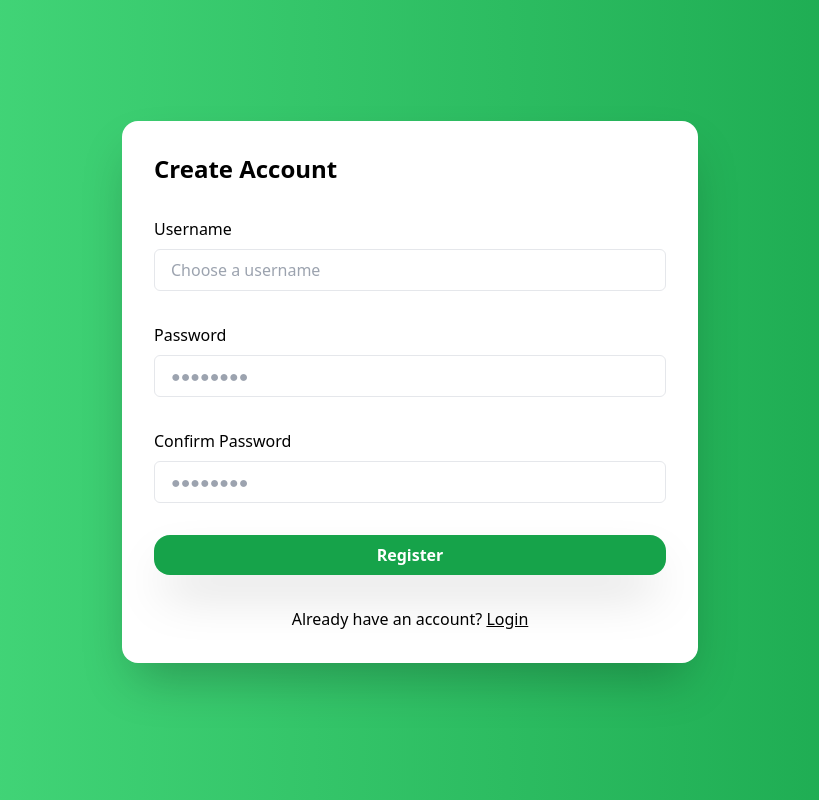
After one commit to PBP-E07/matchplay, a Django app: page /register/ in a window 1280 px wide. The commit adds this page. Shown: the whole page, without its empty margins (230-1049 px from the left). Run offline with Django 5.2, Linux system fonts and the light colour scheme; some libraries are stand-ins or nearby versions.

Commit message:
feat: add authentication method

```diff
--- /dev/null
+++ b/authentication/templates/register.html
@@ -0,0 +1,57 @@
+<head>
+    <script src="https://cdn.tailwindcss.com"></script>
+</head>
+
+{% block content %}
+<main class="bg-gradient-to-r from-green-400 to-green-600 min-h-dvh py-8 w-full flex items-center justify-center">
+    <form method="POST" class="flex flex-col gap-8 bg-white mx-auto max-w-xl w-full rounded-2xl shadow-2xl p-8">
+        {% csrf_token %}
+
+        <div class="font-semibold text-2xl">
+            Create Account
+        </div>
+
+        {% if form.non_field_errors %}
+            {% for error in form.non_field_errors %}
+                <div class="px-4 py-3 rounded text-sm border bg-red-50 border-red-200 text-red-700">
+                    {{ error }}
+                </div>
+            {% endfor %}
+        {% endif %}
+
+        {% if form.errors %}
+            {% for field, errors in form.errors.items %}
+                {% if field != '__all__' %}
+                    {% for error in errors %}
+                        <div class="px-4 py-3 rounded text-sm border bg-red-50 border-red-200 text-red-700">
+                            <strong>{{ field | title }}:</strong> {{ error }}
+                        </div>
+                    {% endfor %}
+                {% endif %}
+            {% endfor %}
+        {% endif %}
+
+        <div class="flex flex-col gap-2">
+            <label for="username">Username</label>
+
+            <input class="focus:border-green-600 outline-none border p-2 px-4 duration-200 rounded-md" id="username" name="username" type="text" required placeholder="Choose a username" />
+        </div>
+
+        <div class="flex flex-col gap-2">
+            <label for="password1">Password</label>
+
+            <input class="focus:border-green-600 outline-none border p-2 px-4 duration-200 rounded-md" id="password1" name="password1" type="password" required placeholder="●●●●●●●●" />
+        </div>
+
+        <div class="flex flex-col gap-2">
+            <label for="password2">Confirm Password</label>
+
+            <input class="focus:border-green-600 outline-none border p-2 px-4 duration-200 rounded-md" id="password2" name="password2" type="password" required placeholder="●●●●●●●●" />
+        </div>
+
+        <button class="bg-green-600 duration-200 hover:opacity-80 text-white font-bold p-2 shadow-2xl rounded-2xl">Register</button>
+
+        <p class="w-full text-center">Already have an account? <a href="{% url 'authentication:show_login' %}" class="underline">Login</a></p>
+    </form>
+</main>
+{% endblock content %}
--- /dev/null
+++ b/authentication/urls.py
@@ -0,0 +1,10 @@
+from django.urls import path
+
+from authentication.views import show_login, show_register
+
+app_name = "authentication"
+
+urlpatterns = [
+    path("register/", show_register, name="show_register"),
+    path("login/", show_login, name="show_login"),
+]
--- a/authentication/views.py
+++ b/authentication/views.py
@@ -1,3 +1,43 @@
-from django.shortcuts import render
+from django.http import HttpResponseRedirect
+from django.shortcuts import redirect, render
+from django.contrib.auth import login
+from django.contrib.auth.forms import UserCreationForm, AuthenticationForm
+from django.contrib import messages
+from django.urls import reverse
 
-# Create your views here.
+def show_register(request):
+    form = UserCreationForm()
+
+    if request.method == "POST":
+        form = UserCreationForm(request.POST)
+
+        if form.is_valid():
+            form.save()
+
+            messages.success(request, "Your account has been successfully created")
+
+            return redirect("authentication:show_login")
+
+    context = { "form": form }
+
+    return render(request, "register.html", context)
+
+def show_login(request):
+    if request.method == "POST":
+        form = AuthenticationForm(data=request.POST)
+
+        if form.is_valid():
+            user = form.get_user()
+
+            login(request, user)
+
+            response = HttpResponseRedirect(reverse("main:show_main"))
+
+            return response
+
+    else:
+        form = AuthenticationForm(request)
+
+    context = { "form": form }
+
+    return render(request, "login.html", context)
--- a/matchplay/urls.py
+++ b/matchplay/urls.py
@@ -23,5 +23,6 @@ urlpatterns = [
     path('', include('main.urls')),
     path('dashboard/', include('dashboard.urls')),
     path('equipments/', include('equipment.urls')),
-    path('/', include('blog.urls')),
+    path('', include('blog.urls')),
+    path('', include('authentication.urls')),
 ]
```
Also changed, not shown: authentication/templates/login.html (added, +51 -0 lines), templates/partials/navbar.html (+9 -2 lines).
